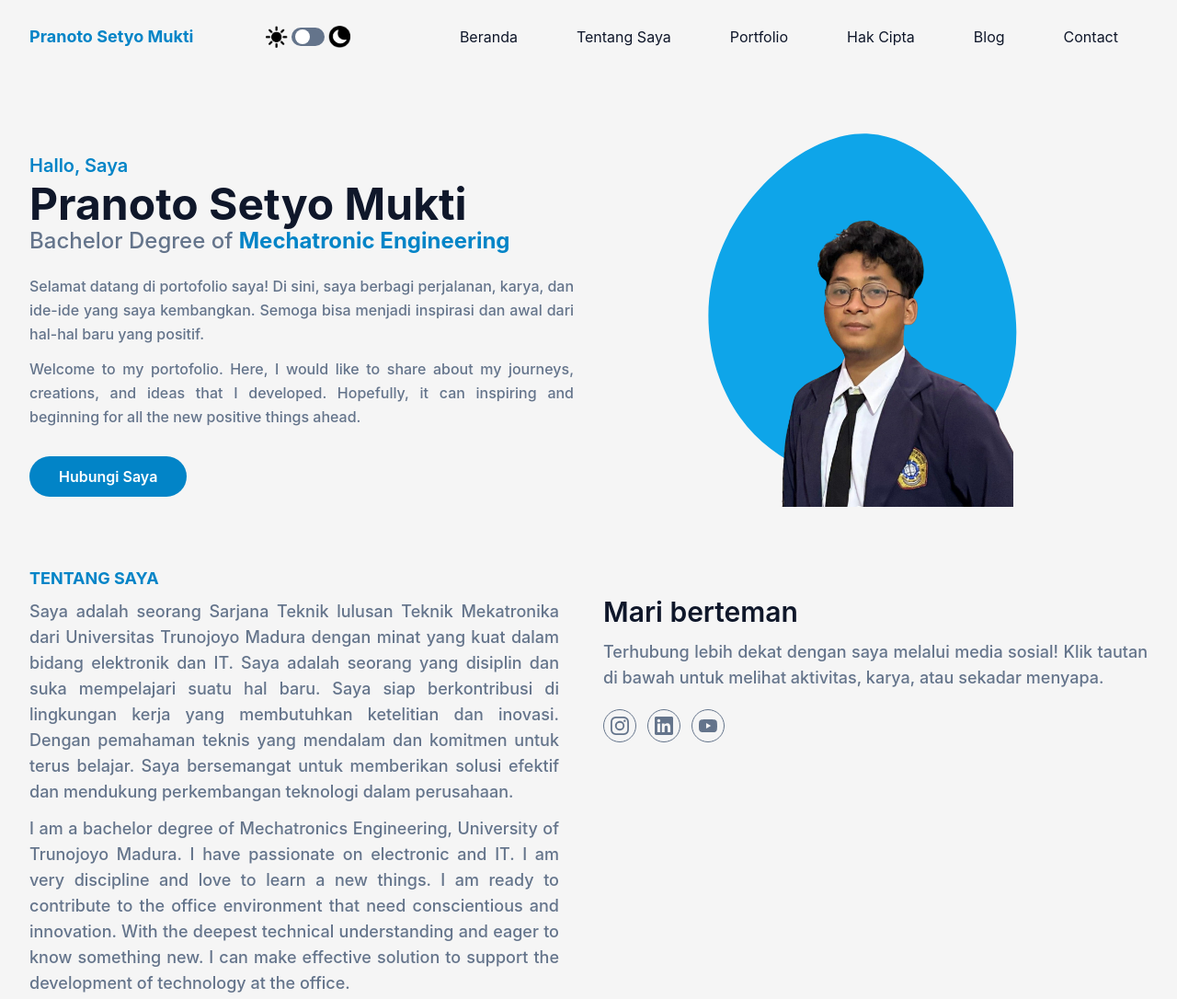
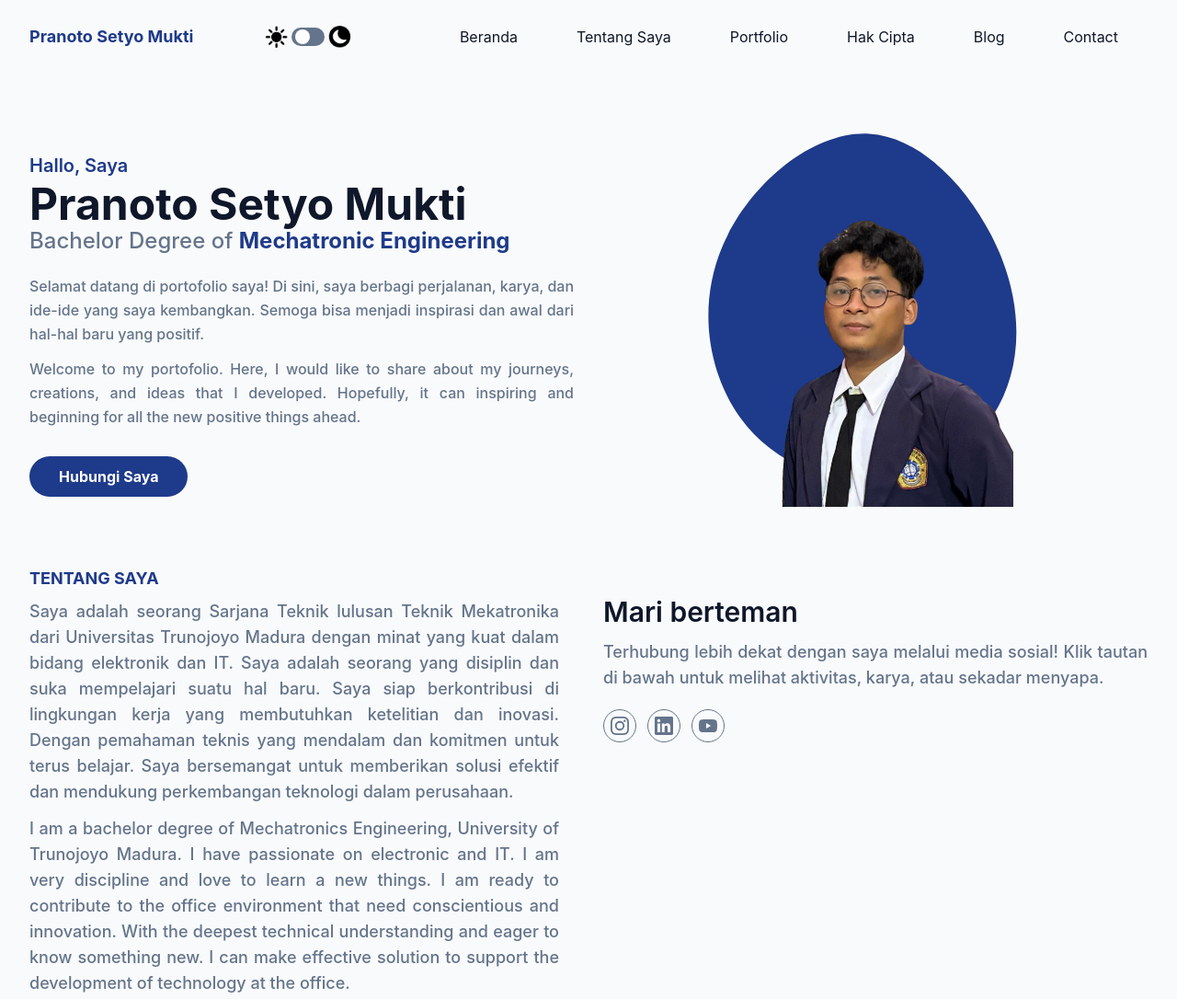
Before and after one commit to pransetyo11/pran-homepage, a website: page index.html in a window 1280 px wide. Shown: the top 1086 px of the page at 92% size. Drawn offline with Linux system fonts and the light colour scheme.

Commit message:
update warna

```diff
--- a/index.html
+++ b/index.html
@@ -12,7 +12,7 @@
         )
     </script>
 </head>
-<body class="opacity-0 translate-y-10 transition-all duration-1000 ease-out bg-neutral-100 dark:bg-dark">
+<body class="opacity-0 translate-y-10 transition-all duration-1000 ease-out bg-gray-50 dark:bg-dark">
     <!-- Header Section Start -->
     <header class="bg-transparent absolute top-0 left-0 w-full
     flex items-center z-10">
@@ -94,16 +94,16 @@
                 <div class="w-full self-center px-4 lg:w-1/2">
                     <h1 class="text-base font-semibold text-primary md:text-xl">Hallo, Saya
                         <span class="block font-bold text-dark text-4xl mt-1 lg:text-5xl dark:text-slate-100">Pranoto Setyo Mukti</span></h1>
-                    <h2 class="font-medium text-sencondary dark:text-slate-400 text-lg mb-5 lg:text-2xl">Bachelor Degree of <a href="http://teknik.trunojoyo.ac.id/teknik-mekatronika-2/" target="_blank" class="text-primary font-bold hover:opacity-70 transition duration-300">Mechatronic Engineering</a></h2>
-                    <p class="font-medium text-sencondary dark:text-slate-400 mb-3 leading-relaxed text-justify">
+                    <h2 class="font-medium text-sencondary dark:text-slate-300 text-lg mb-5 lg:text-2xl">Bachelor Degree of <a href="http://teknik.trunojoyo.ac.id/teknik-mekatronika-2/" target="_blank" class="text-primary font-bold hover:text-blue-600 transition duration-300">Mechatronic Engineering</a></h2>
+                    <p class="font-medium text-sencondary dark:text-slate-300 mb-3 leading-relaxed text-justify">
                         Selamat datang di portofolio saya! Di sini, saya berbagi perjalanan, karya, dan ide-ide yang saya kembangkan. Semoga bisa menjadi inspirasi dan awal dari hal-hal baru yang positif.
                     </p>
-                    <p class="font-medium text-sencondary dark:text-slate-400 mb-10 leading-relaxed text-justify">
+                    <p class="font-medium text-sencondary dark:text-slate-300 mb-10 leading-relaxed text-justify">
                         Welcome to my portofolio. Here, I would like to share about my journeys, creations, and ideas that I developed. Hopefully, it can inspiring and beginning for all the new positive things ahead.
                     </p>
-                    <a href="#contact" class="text-base font-semibold text-white
+                    <a href="#contact" class="text-base font-bold text-white
                     bg-primary py-3 px-8 rounded-full hover:shadow-lg
-                    hover:opacity-80 transition duration-300 ease-in-out">Hubungi Saya</a>
+                    hover:bg-blue-900 hover:text-gray-400 transition duration-300">Hubungi Saya</a>
                 </div>
                 <div class="w-full self-end px-4 lg:w-1/2">
                     <div class="relative mt-10 lg:mt-0 lg:right-0">
@@ -112,7 +112,7 @@
                          <span class="absolute -bottom-20 left-1/2 -translate-x-1/2
                          md:scale-125">
                             <svg width="400" height="500" viewBox="0 0 200 200" xmlns="http://www.w3.org/2000/svg">
-                                <path fill="#0ea5e9" d="M45.8,-33.4C54.2,-11.9,52.2,8.5,42.9,23.2C33.5,37.9,16.7,46.7,-1,47.3C-18.7,47.9,-37.5,40.2,-49,24.3C-60.5,8.3,-64.8,-15.8,-55.4,-37.8C-46.1,-59.8,-23,-79.7,-2.2,-78.5C18.7,-77.2,37.4,-54.8,45.8,-33.4Z"
+                                <path fill="#1e3a8a" d="M45.8,-33.4C54.2,-11.9,52.2,8.5,42.9,23.2C33.5,37.9,16.7,46.7,-1,47.3C-18.7,47.9,-37.5,40.2,-49,24.3C-60.5,8.3,-64.8,-15.8,-55.4,-37.8C-46.1,-59.8,-23,-79.7,-2.2,-78.5C18.7,-77.2,37.4,-54.8,45.8,-33.4Z"
                                 transform="translate(100 100) scale(1.2)" />
                               </svg>
                          </span>
@@ -300,7 +300,7 @@
                 <!-- Tombol "Read More" -->
                 <button
                     id="readMoreButton"
-                    class="relative flex items-center content-center text-base font-semibold bottom-2 right-4 bg-sky-500 dark:bg-sky-600 text-white px-4 py-2 rounded-md
+                    class="relative flex items-center content-center text-base font-semibold bottom-2 right-4 bg-primary dark:bg-blue-700 text-white px-4 py-2 rounded-md
                     hover:bg-sky-600 dark:hover:bg-blue-700 focus:outline-none"
                     onclick="toggleContent()"
                     >
--- a/src/input.css
+++ b/src/input.css
@@ -6,7 +6,7 @@ body{
     font-family: 'inter', sans-serif;
 }
 .navbar-fixed {
-    @apply fixed z-[9999] bg-neutral-100 dark:bg-dark dark:bg-opacity-50 bg-opacity-80 backdrop:blur-sm;
+    @apply fixed z-[9999] bg-gray-100 dark:bg-dark dark:bg-opacity-50 bg-opacity-80 backdrop:blur-sm;
     box-shadow: inset 0 -1px 0 0 rgba(0, 0, 0, 0.2)
 }
 .hamburger-line{
--- a/tailwind.config.js
+++ b/tailwind.config.js
@@ -9,7 +9,7 @@ module.exports = {
     },
     extend: {
       colors: {
-        primary: '#0284c7',
+        primary: '#1e3a8a',
         sencondary: '#64748b',
         dark: '#0f172a',
       },
```
Also changed, not shown: src/output.css.
